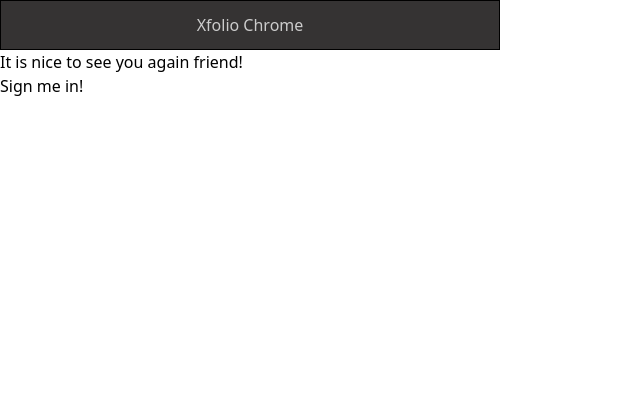
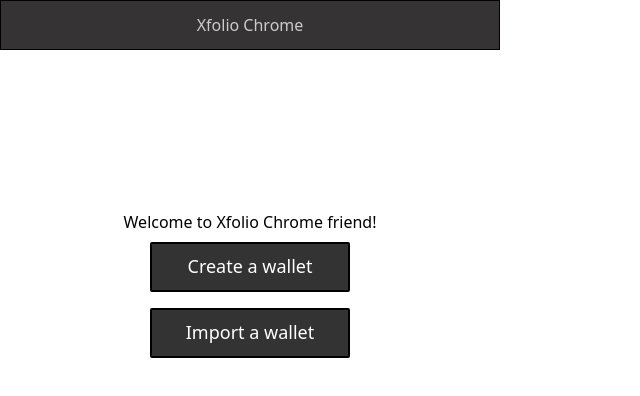
Before and after one commit to xfolio-dao/xfolio-react-chrome, a React (Create React App) app: page /login in a window 1280 px wide. Shown: the top 396 px of the page, without its empty margins (0-640 px from the left). Built offline with nearby package versions, Linux system fonts and the light colour scheme.

Commit message:
feat: new button

```diff
--- /dev/null
+++ b/src/components/Button/index.tsx
@@ -0,0 +1,12 @@
+import React from 'react'
+
+const Button:React.FC<{text:string}> = ({ text }) => {
+
+    return(
+        <button className='w-[200px] h-[50px] text-[18px] bg-[#333] rounded-sm border-2 border-black my-2 text-white hover:bg-gray-500'>
+            {text}
+        </button>
+    )
+}
+
+export default Button
--- a/src/pages/login/index.tsx
+++ b/src/pages/login/index.tsx
@@ -1,20 +1,40 @@
-import React from 'react'
+import React, { useEffect } from 'react'
 import SimpleLayout from '../../components/Layout/simple'
-import { Link } from 'react-router-dom'
+// import { Link } from 'react-router-dom'
 import { useWalletContextValue } from '../../hooks'
+import Button from '../../components/Button'
+
+const SignUpForm:React.FC = () => {
+    return (
+        <div className='flex flex-col h-[100%] justify-center items-center'>
+            <p>Welcome to Xfolio Chrome friend!</p>
+            <Button text='Create a wallet'/>
+            <Button text='Import a wallet'/>
+        </div>
+    )
+}
+
+const LoginForm:React.FC = () => {
+    return (
+        <div>
+            <input placeholder='Input your password here'></input>
+            <Button text='Forgot your password?'/>
+        </div>
+    )
+}
 
 const Login:React.FC = () => {
     const { jsonWallet } = useWalletContextValue()
-
+    useEffect(() => console.log(jsonWallet),[jsonWallet])
     return(
         <SimpleLayout>
-            <div className="container h-[475px]">
+            <div className='container h-[475px]'>
                 {
-                    jsonWallet === ' '
-                        ? <div>Oy mate this is your first time in Xfolio, welcome!</div>
-                        : <div>It is nice to see you again friend!</div>
+                    jsonWallet === ''
+                        ? <SignUpForm/>
+                        : <LoginForm/>
                 }
-                <Link to='/wallet'>Sign me in!</Link>
+                {/* <Link to='/wallet'>Sign me in!</Link> */}
             </div>
         </SimpleLayout>
     )
```
